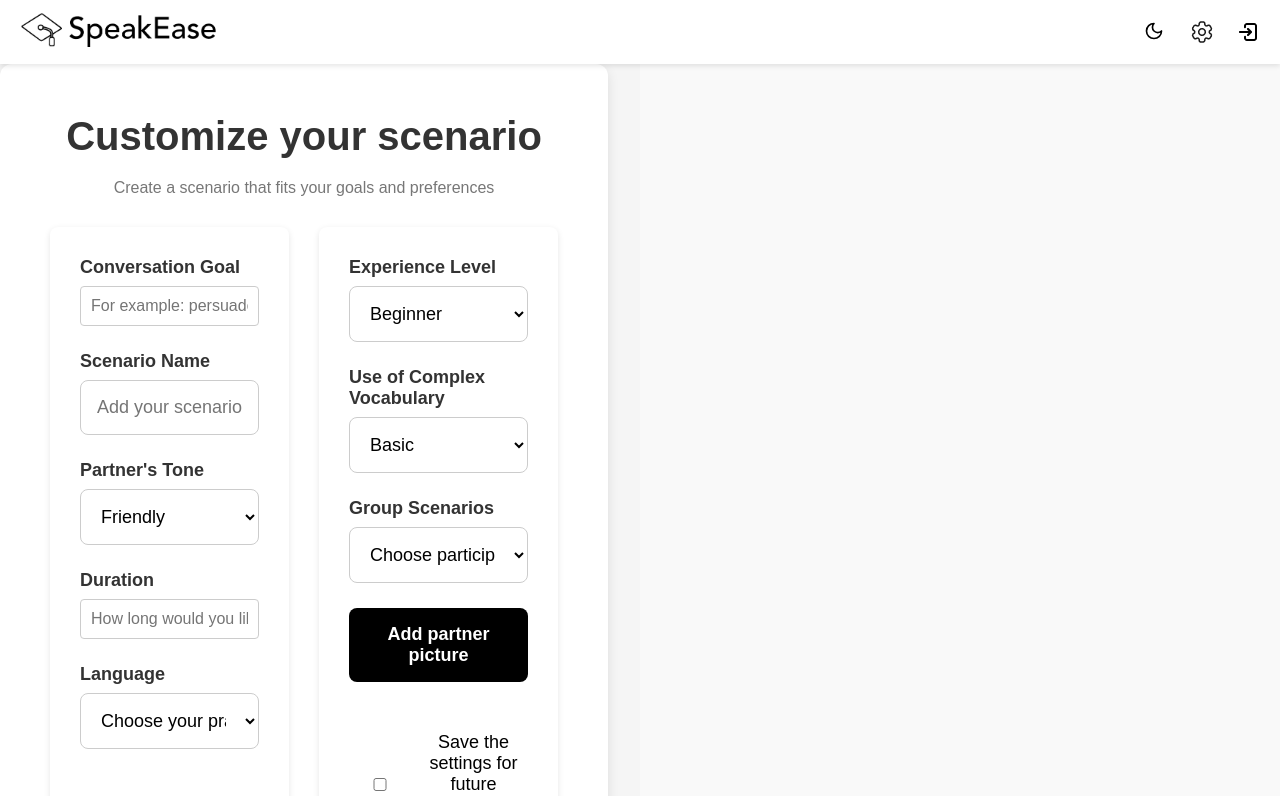
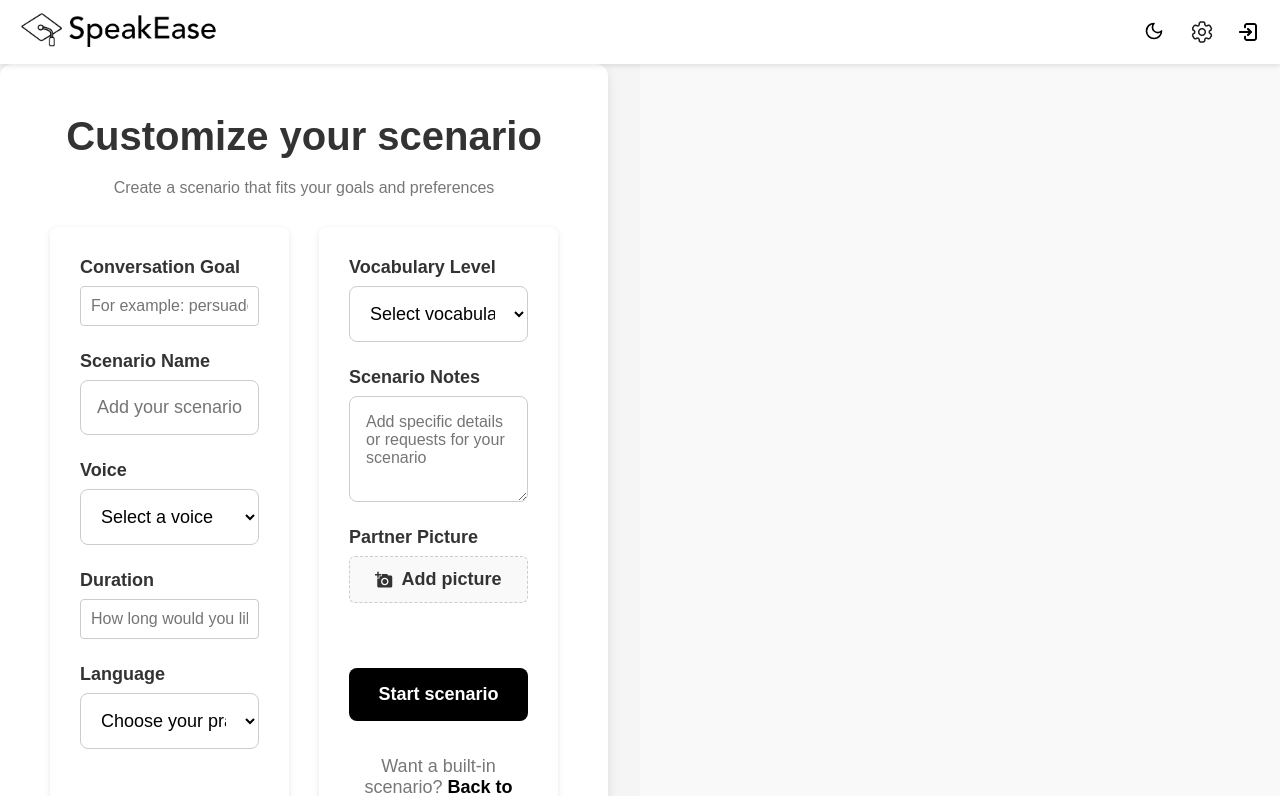
Before and after one commit to OrelShai/SpeakEase, a React (Create React App) app in the folder speakease-frontend/: page /customizescenario in a window 1280 px wide. Shown: the top 796 px of the page. Built offline with nearby package versions, Linux system fonts and the light colour scheme; sample sign-in values are in the browser's storage.

Commit message:
create custom scenario page fix filds and navigation
Restrict access to the VideoTraining screen until all necessary fields are filled in.

Prevent Navigation to VideoTraining Without Required Field

```diff
--- a/speakease-frontend/src/pages/CustomizeScenario.css
+++ b/speakease-frontend/src/pages/CustomizeScenario.css
@@ -210,3 +210,96 @@ button:hover {
         width: 100%;
     }
 }
+
+/* Add these styles for the partner picture upload feature */
+
+/* Compact partner picture upload styles */
+.picture-upload-container {
+  width: 100%;
+  border: 1px dashed #ccc;
+  border-radius: 6px;
+  overflow: hidden;
+  background-color: #f9f9f9;
+  margin-bottom: 15px;
+}
+
+.upload-picture-button {
+  display: flex;
+  align-items: center;
+  justify-content: center;
+  padding: 12px;
+  width: 100%;
+  background-color: transparent;
+  color: #333;
+  cursor: pointer;
+  transition: all 0.2s ease;
+  gap: 8px;
+}
+
+.upload-picture-button:hover {
+  background-color: #f0f0f0;
+}
+
+.picture-preview {
+  position: relative;
+  width: 100%;
+  height: 150px;
+  display: flex;
+  justify-content: center;
+  align-items: center;
+}
+
+.preview-image {
+  max-width: 100%;
+  max-height: 150px;
+  object-fit: contain;
+}
+
+.remove-picture-button {
+  position: absolute;
+  top: 5px;
+  right: 5px;
+  width: auto;
+  padding: 5px;
+  border-radius: 50%;
+  background-color: rgba(255, 255, 255, 0.8);
+  color: #ff4444;
+  display: flex;
+  align-items: center;
+  justify-content: center;
+  min-width: unset;
+}
+
+.scenario-notes {
+    width: 100%;
+    padding: 16px;
+    border: 1px solid #ccc;
+    border-radius: 8px;
+    font-size: 16px;
+    font-family: inherit;
+    resize: vertical;
+  }
+
+  /* Dark mode styles for the upload feature */
+  .dark-mode .picture-upload-container {
+    border-color: #666;
+    background-color: #555;
+  }
+
+  .dark-mode .upload-picture-button {
+    color: #eee;
+  }
+
+  .dark-mode .upload-picture-button:hover {
+    background-color: #666;
+  }
+
+  .dark-mode .remove-picture-button {
+    background-color: rgba(50, 50, 50, 0.8);
+    color: #ff8888;
+  }
+
+  .dark-mode .remove-picture-button:hover {
+    background-color: #444;
+    color: #ff5555;
+  }
--- a/speakease-frontend/src/pages/CustomizeScenario.js
+++ b/speakease-frontend/src/pages/CustomizeScenario.js
@@ -1,23 +1,25 @@
-import React, { useState, useEffect } from 'react';
+import React, { useState, useEffect, useRef } from 'react';
 import './CustomizeScenario.css';
 import { Link, useNavigate } from 'react-router-dom';
 import { jwtDecode } from "jwt-decode";
-
+import { MdVolumeUp, MdAddAPhoto, MdDelete } from 'react-icons/md';
 
 const CustomizeScenario = () => {
-  // 1. Move useNavigate to the component level
   const navigate = useNavigate();
+  const fileInputRef = useRef(null);
 
-  // 2. Add state for form fields
   const [scenarioName, setScenarioName] = useState('');
   const [conversationGoal, setConversationGoal] = useState('');
-  const [partnerTone, setPartnerTone] = useState('Friendly');
+  const [voice, setVoice] = useState('');
   const [duration, setDuration] = useState('');
   const [language, setLanguage] = useState('');
-  const [experienceLevel, setExperienceLevel] = useState('Beginner');
-  const [vocabularyLevel, setVocabularyLevel] = useState('Basic');
-  const [participantsNumber, setParticipantsNumber] = useState('');
+  const [vocabularyLevel, setVocabularyLevel] = useState('');
+  const [scenarioNotes, setScenarioNotes] = useState('');
+  const [partnerPicture, setPartnerPicture] = useState(null);
+  const [partnerPictureURL, setPartnerPictureURL] = useState(null);
   const [saveSettings, setSaveSettings] = useState(false);
+  const [showPopup, setShowPopup] = useState(false);
+  const [errorMessage, setErrorMessage] = useState('');
 
   useEffect(() => {
     const token = localStorage.getItem("token");
@@ -27,41 +29,89 @@ const CustomizeScenario = () => {
     }
 
     try {
-      jwtDecode(token); // ננסה רק לפענח - אם זה נכשך, הטוקן לא חוקי
+      jwtDecode(token);
     } catch (error) {
       localStorage.removeItem("token");
       navigate("/login");
     }
-  }, []);
+  }, [navigate]);
 
+  // Play voice sample function
+  const playVoiceSample = (voiceName) => {
+    console.log(`Playing sample for ${voiceName}`);
+    // This would play an audio file in a real implementation
+    alert(`Playing voice sample for: ${voiceName}`);
+  };
 
-  // 3. Handle form submission and navigation
+  // Handle file selection
+  const handleFileChange = (e) => {
+    const file = e.target.files[0];
+    if (file) {
+      setPartnerPicture(file);
+      setPartnerPictureURL(URL.createObjectURL(file));
+    }
+  };
+
+  // Trigger file input click
+  const handleUploadClick = () => {
+    fileInputRef.current.click();
+  };
+
+  // Remove selected picture
+  const handleRemovePicture = () => {
+    setPartnerPicture(null);
+    setPartnerPictureURL(null);
+    if (fileInputRef.current) {
+      fileInputRef.current.value = "";
+    }
+  };
+
+  // Enhanced form submission with validation
   const handleStartScenario = (e) => {
     e.preventDefault();
 
-    // Navigate to VideoTraining with all form data
+    // Validate all required fields
+    if (!scenarioName || !conversationGoal || !voice || !duration ||
+      !language || !vocabularyLevel || !scenarioNotes) {
+      setErrorMessage("Please fill in all fields.");
+      setShowPopup(true);
+      return;
+    }
+
+    // Navigate to VideoTraining with form data
     navigate('/VideoTraining', {
       state: {
         scenarioName: scenarioName || 'Custom Scenario',
         conversationGoal,
-        partnerTone,
+        voice,
         duration,
         language,
-        experienceLevel,
         vocabularyLevel,
-        participantsNumber,
+        scenarioNotes,
+        partnerPictureURL,
         saveSettings
       }
     });
   };
 
-
-
   return (
     <div className="customize-container">
       <h1>Customize your scenario</h1>
       <p>Create a scenario that fits your goals and preferences</p>
-
+      {/* Custom popup */}
+      {showPopup && (
+        <div className="popup-overlay">
+          <div className="popup-content">
+            <div className="popup-message">{errorMessage}</div>
+            <button
+              className="popup-close"
+              onClick={() => setShowPopup(false)}
+            >
+              close
+            </button>
+          </div>
+        </div>
+      )}
       <form onSubmit={handleStartScenario} className="form-container">
         <div className="left-section">
           <div className="input-group">
@@ -83,16 +133,29 @@ const CustomizeScenario = () => {
             />
           </div>
           <div className="input-group">
-            <label>Partner's Tone</label>
-            <select
-              value={partnerTone}
-              onChange={(e) => setPartnerTone(e.target.value)}
-            >
-              <option value="Friendly">Friendly</option>
-              <option value="Professional">Professional</option>
-              <option value="Strict">Strict</option>
-              <option value="Humorous">Humorous</option>
-            </select>
+            <label>Voice</label>
+            <div className="voice-selection-container">
+              <select
+                value={voice}
+                onChange={(e) => setVoice(e.target.value)}
+                className="voice-select"
+              >
+                <option value="">Select a voice</option>
+                <option value="Ella Davis">Ella Davis</option>
+                <option value="Sophia Turner">Sophia Turner</option>
+                <option value="Liam Reed">Liam Reed</option>
+                <option value="Alex Carter">Alex Carter</option>
+              </select>
+              {voice && (
+                <button
+                  type="button"
+                  className="voice-sample-button"
+                  onClick={() => playVoiceSample(voice)}
+                >
+                  <MdVolumeUp size={20} />
+                </button>
+              )}
+            </div>
           </div>
           <div className="input-group">
             <label>Duration</label>
@@ -120,47 +183,46 @@ const CustomizeScenario = () => {
 
         <div className="right-section">
           <div className="input-group">
-            <label>Experience Level</label>
-            <select
-              value={experienceLevel}
-              onChange={(e) => setExperienceLevel(e.target.value)}
-            >
-              <option value="Beginner">Beginner</option>
-              <option value="Intermediate">Intermediate</option>
-              <option value="Expert">Expert</option>
-            </select>
-          </div>
-          <div className="input-group">
-            <label>Use of Complex Vocabulary</label>
+            <label>Vocabulary Level</label>
             <select
               value={vocabularyLevel}
               onChange={(e) => setVocabularyLevel(e.target.value)}
             >
-              <option value="Basic">Basic</option>
-              <option value="Intermediate">Intermediate</option>
-              <option value="Advanced">Advanced</option>
+              <option value="">Select vocabulary level</option>
+              <option value="low">low</option>
+              <option value="medium">medium</option>
+              <option value="high">high</option>
             </select>
           </div>
           <div className="input-group">
-            <label>Group Scenarios</label>
-            <select
-              value={participantsNumber}
-              onChange={(e) => setParticipantsNumber(e.target.value)}
-            >
-              <option value="">Choose participants number</option>
-              <option value="2">2 people</option>
-              <option value="3">3 people</option>
-              <option value="4">4 people</option>
-            </select>
+            <label>Scenario Notes</label>
+            <textarea
+              value={scenarioNotes}
+              onChange={(e) => setScenarioNotes(e.target.value)}
+              placeholder="Add specific details or requests for your scenario"
+              rows="4"
+              className="scenario-notes"
+            />
           </div>
-          <button type="button" className="add-partner">Add partner picture</button>
-          <div className="save-settings">
-            <input
-              type="checkbox"
-              checked={saveSettings}
-              onChange={(e) => setSaveSettings(e.target.checked)}
-            />
-            Save the settings for future practice sessions.
+
+          {/* Compact partner picture upload section */}
+          <div className="input-group">
+            <label>Partner Picture</label>
+            <div className="picture-upload-container">
+              {partnerPictureURL ? (
+                <div className="picture-preview">
+                  <img src={partnerPictureURL} alt="Partner" className="preview-image" />
+                  <button type="button" className="remove-picture-button" onClick={handleRemovePicture}>
+                    <MdDelete size={18} />
+                  </button>
+                </div>
+              ) : (
+                <button type="button" className="upload-picture-button" onClick={handleUploadClick}>
+                  <MdAddAPhoto size={18} /> <span>Add picture</span>
+                </button>
+              )}
+              <input type="file" ref={fileInputRef} onChange={handleFileChange} accept="image/*" style={{display:'none'}} />
+            </div>
           </div>
 
           <button type="submit" className="start-scenario">Start scenario</button>
--- a/speakease-frontend/src/pages/ScenarioOverview.css
+++ b/speakease-frontend/src/pages/ScenarioOverview.css
@@ -950,3 +950,137 @@
 .dark-mode *::-webkit-scrollbar-thumb:hover {
   background-color: #64748b;
 }
+
+/* Add to your CustomizeScenario.css file */
+
+/* Error message styling */
+.error-message {
+  background-color: #ffebee;
+  color: #c62828;
+  padding: 12px;
+  border-radius: 8px;
+  margin-bottom: 20px;
+  font-weight: bold;
+  text-align: center;
+  width: 100%;
+  max-width: 1200px;
+  direction: rtl; /* For Hebrew text */
+}
+
+/* Voice selection container styling */
+.voice-selection-container {
+  display: flex;
+  align-items: center;
+  gap: 10px;
+}
+
+.voice-select {
+  flex: 1;
+}
+
+.voice-sample-button {
+  background-color: #3b82f6;
+  color: white;
+  border: none;
+  border-radius: 50%;
+  width: 36px;
+  height: 36px;
+  display: flex;
+  align-items: center;
+  justify-content: center;
+  cursor: pointer;
+  flex-shrink: 0;
+  padding: 0;
+}
+
+.voice-sample-button:hover {
+  background-color: #2563eb;
+}
+
+/* Textarea styling */
+.scenario-notes {
+  width: 100%;
+  padding: 16px;
+  border: 1px solid #ccc;
+  border-radius: 8px;
+  font-size: 16px;
+  resize: vertical;
+  min-height: 100px;
+  font-family: inherit;
+}
+
+/* Dark mode support */
+.dark-mode .error-message {
+  background-color: #4a0f0f;
+  color: #ffb4b4;
+  border: 1px solid #c62828;
+}
+
+.dark-mode .voice-sample-button {
+  background-color: #2563eb;
+}
+
+.dark-mode .voice-sample-button:hover {
+  background-color: #1d4ed8;
+}
+
+.dark-mode .scenario-notes {
+  background-color: #555;
+  color: #fff;
+  border-color: #666;
+}
+
+/* Popup styling */
+.popup-overlay {
+  position: fixed;
+  top: 0;
+  left: 0;
+  right: 0;
+  bottom: 0;
+  background-color: rgba(0, 0, 0, 0.5);
+  display: flex;
+  align-items: center;
+  justify-content: center;
+  z-index: 1000;
+}
+
+.popup-content {
+  background-color: white;
+  padding: 2rem;
+  border-radius: 8px;
+  max-width: 400px;
+  width: 90%;
+  text-align: center;
+  box-shadow: 0 4px 6px rgba(0, 0, 0, 0.1);
+  direction: rtl;
+}
+
+.popup-message {
+  margin-bottom: 1.5rem;
+  font-size: 1.2rem;
+  color: #e53e3e;
+}
+
+.popup-close {
+  background-color: #3b82f6;
+  color: white;
+  border: none;
+  padding: 0.75rem 1.5rem;
+  border-radius: 4px;
+  cursor: pointer;
+  font-weight: bold;
+}
+
+.popup-close:hover {
+  background-color: #2563eb;
+}
+
+/* Dark mode support */
+.dark-mode .popup-content {
+  background-color: #1e293b;
+  color: white;
+}
+
+.dark-mode .popup-message {
+  color: #f87171;
+}
```
